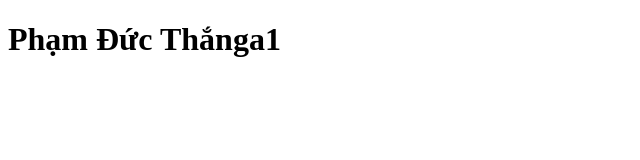
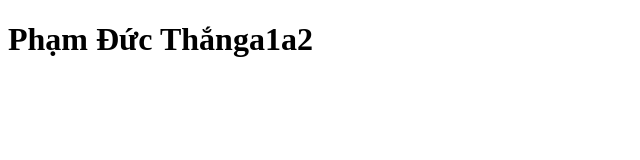
Before and after one commit to phamducthang452/github-demo-thangpham, a plain HTML site: page index.html in a window 1280 px wide. Shown: the full height of the page, 0-640 px from the left. Drawn offline with Linux system fonts and the light colour scheme.

Commit message:
edit path2

```diff
--- a/index.html
+++ b/index.html
@@ -6,6 +6,6 @@
     <title>Document</title>
 </head>
 <body>
-    <h1>Phạm Đức Thắnga1</h1>
+    <h1>Phạm Đức Thắnga1a2</h1>
 </body>
 </html>
```
